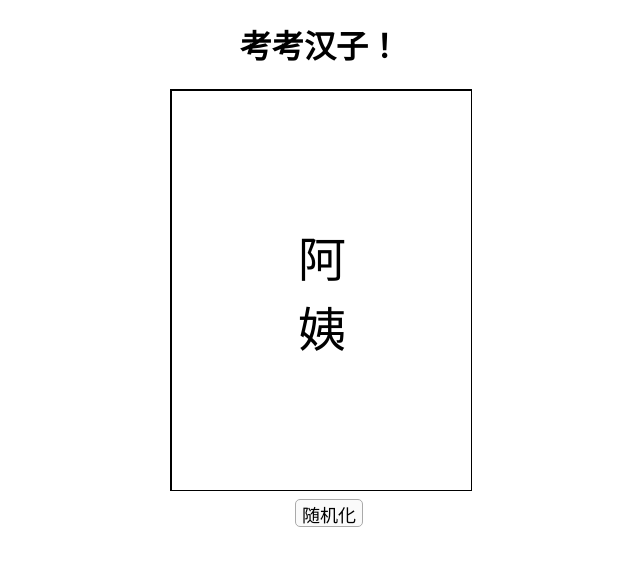
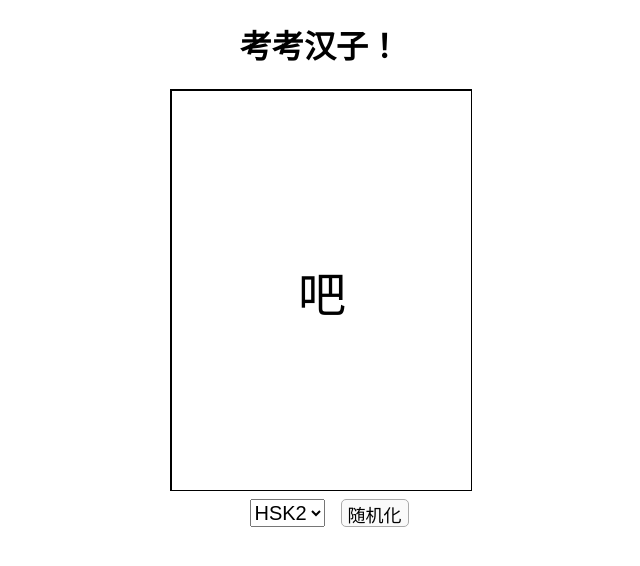
Before and after one commit to leoacevedo/react-flashcards, a React (Create React App) app: page / in a window 1280 px wide. Shown: the top 566 px of the page, without its empty margins (320-960 px from the left). Built offline with nearby package versions, Linux system fonts and the light colour scheme; the HTML template or start-up script is replaced by a standard one.

Commit message:
Select deck

```diff
--- a/src/App.js
+++ b/src/App.js
@@ -1,23 +1,27 @@
 import React from 'react';
-import {Pager, Flashcard} from './components';
+import {Dropdown, Flashcard, Pager} from './components';
 import './index.css';
 
 class App extends React.Component {
     constructor(props) {
         super(props);
+        this.options = [
+            { key: 'HSK2', value: 'hsk2' },
+            { key: 'HSK3', value:  'hsk3' }
+        ]
         this.data = {
-            '水平' : [],
-            'HSK2': require('./hsk2.json'),
-            'HSK3': require('./hsk3.json'),
+            'hsk2': require('./hsk2.json'),
+            'hsk3': require('./hsk3.json'),
         }
 
         this.state = {
-            currentKey: 'HSK3',
+            currentKey: 'hsk2',
             random: false,
-            currentSet: this.data['HSK3']
+            currentSet: this.data['hsk2']
         }
 
         this.toggleRandom = this.toggleRandom.bind(this);
+        this.onDeckChosen = this.onDeckChosen.bind(this);
     }
 
     reference(id) {
@@ -41,10 +45,11 @@ class App extends React.Component {
                     />
 
                     <div id="bottomBar">
-                        {/* <select id="levelChooser">
-                            <option value="hsk2">HSK2</option>
-                            <option value="hsk3">HSK3</option>
-                        </select> */}
+                        <Dropdown
+                            id = "levelChooser"
+                            options = {this.options}
+                            onChange= {this.onDeckChosen}
+                        />
 
                         <input id="randomizeBtn"
                             type="button"
@@ -57,12 +62,30 @@ class App extends React.Component {
       );
     }
 
+    onDeckChosen(evt) {
+        var newIndex = evt.target.selectedIndex;
+        var newKey = this.options[newIndex].value
+        var newSet = this.data[newKey]
+        var random = this.state.random;
+
+        if (random) {
+            newSet = randomize(newSet)
+        }
+
+        this.setState({
+            currentKey: newKey,
+            currentSet: newSet
+        })
+    }
+
     toggleRandom() {
         var newRandom = !this.state.random;
         var newSet = this.data[this.state.currentKey]
+
         if (newRandom) {
             newSet = randomize(newSet)
         }
+
         this.setState({
             random: newRandom,
             currentSet: newSet
--- /dev/null
+++ b/src/components/dropdown/index.js
@@ -0,0 +1,32 @@
+import React from 'react';
+import PropTypes from 'prop-types'
+
+function Dropdown(props) {
+    //options = {this.data}
+    return (
+        <select
+            id={props.id}
+            className={props.className}
+            onChange={props.onChange}
+        >
+            {
+                props.options.map( option =>
+                    <option
+                    key={option['value']}
+                    value={option['value']}>
+                        {option['key']}
+                    </option>
+                )
+            }
+        </select>
+    );
+}
+
+Dropdown.propTypes = {
+    id: PropTypes.string,
+    className: PropTypes.string,
+    options: PropTypes.array.isRequired,
+    onChange: PropTypes.func.isRequired
+}
+
+export default Dropdown;
--- a/src/components/index.js
+++ b/src/components/index.js
@@ -1,4 +1,5 @@
+import Dropdown from './dropdown'
 import Flashcard from './flashcard'
 import Pager from './pager'
 
-export {Flashcard, Pager}
+export {Dropdown, Flashcard, Pager}
--- a/src/index.css
+++ b/src/index.css
@@ -31,7 +31,8 @@ center {
 }
 
 #levelChooser {
-	font-size: 20px;
+  font-size: 20px;
+  margin-right: 16px;
 }
 
 #randomizeBtn {
```
Also changed, not shown: 1 other file (tests, documents, lock files or other folders).
